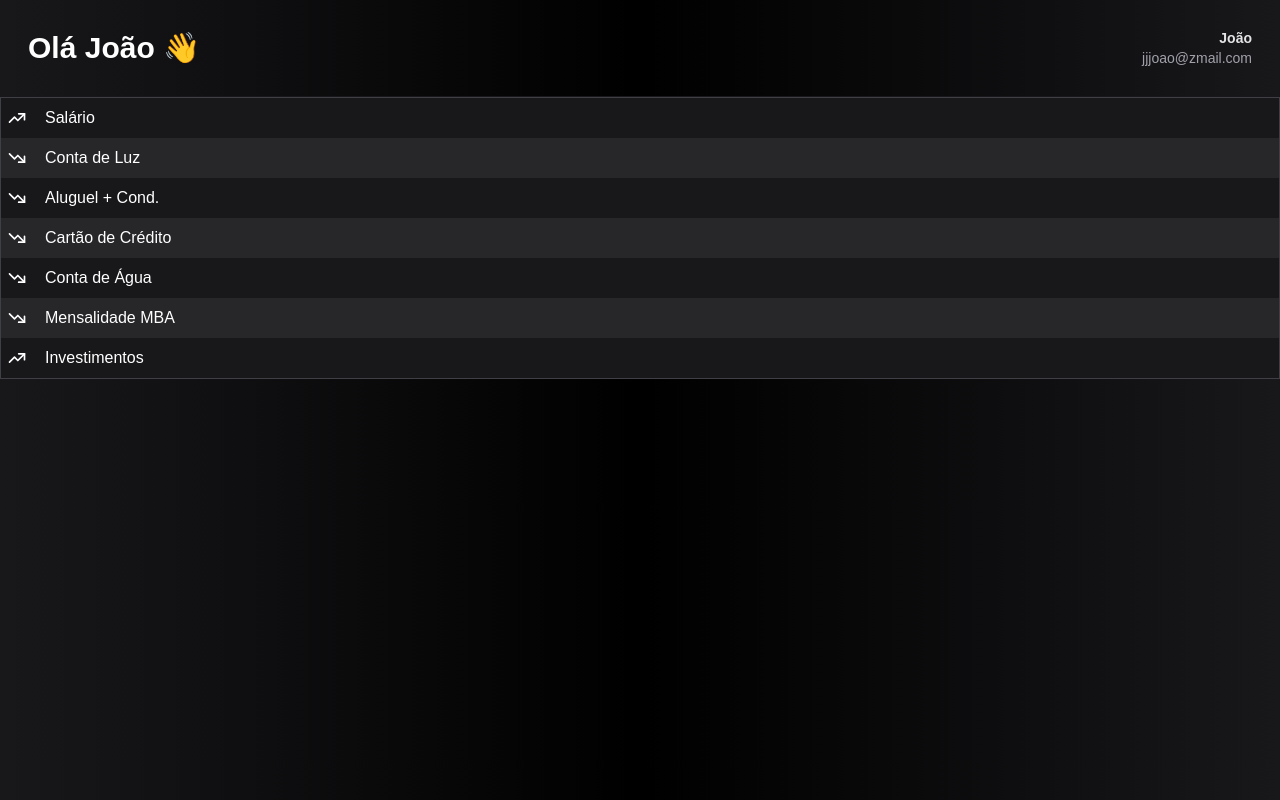
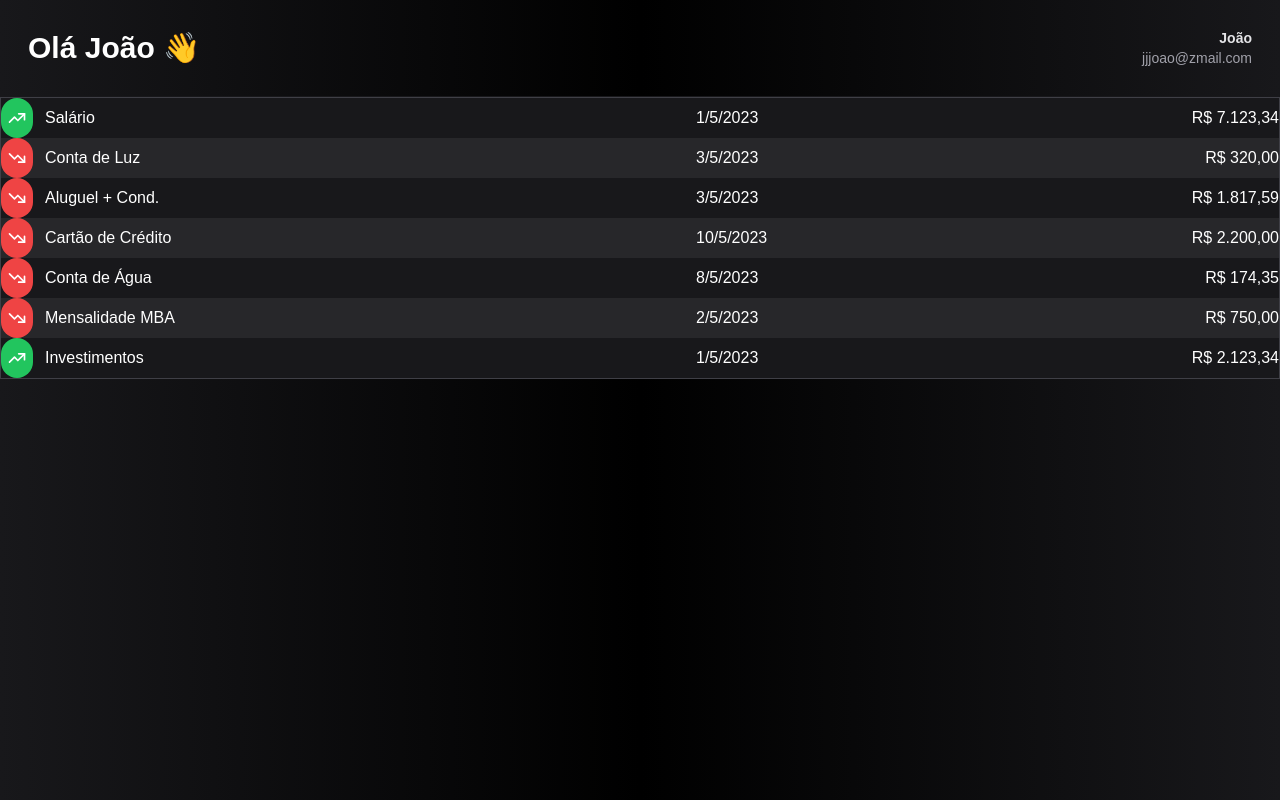
Before and after one commit to FredericoGSilva/bitcent, a Next.js app: page / in a window 1280 px wide. Built offline with nearby package versions, Linux system fonts and the light colour scheme.

Commit message:
In the utils folder, the functions formatDate and formatMoney were created and used in the subcomponent List.tsx to format date and money.

```diff
--- a/src/components/finance/List.tsx
+++ b/src/components/finance/List.tsx
@@ -1,4 +1,6 @@
 import Transaction from "@/logic/core/finances/Transaction"
+import formatDate from "@/logic/utils/formatDate"
+import formatMoney from "@/logic/utils/formatMoney"
 import { IconTrendingDown, IconTrendingUp } from "@tabler/icons-react"
 
 interface ListProps {
@@ -12,6 +14,7 @@ export default function List(props: ListProps) {
             <span className={`
                 flex justify-center items-center
                 h-8 w-8 sm:h-10 p-1.5 rounded-full
+                ${transaction.type === 'recipe' ? 'bg-green-500' : 'bg-red-500'}
             `}>
                 {transaction.type === 'recipe' ? <IconTrendingUp /> : <IconTrendingDown />}
             </span>
@@ -27,6 +30,8 @@ export default function List(props: ListProps) {
             `}onClick={() => props.selectTransaction?.(transaction)} >
                 {renderType(transaction)}
                 <span className="w-full md:w-1/2">{transaction.description}</span>
+                <span className="hidden md:inline flex-1">{formatDate.ddmmyy.format(transaction.date)}</span>
+                <span>{formatMoney.format(transaction.value)}</span>
             </div>
         )
     }
--- /dev/null
+++ b/src/logic/utils/formatDate.ts
@@ -0,0 +1,7 @@
+export default class formatDate {
+    static ddmmyy = {
+        format(date: Date, separator: string = "/"): string {
+            return `${date.getDate()}${separator}${date.getMonth() + 1}${separator}${date.getFullYear()}`
+        }
+    }
+}
--- /dev/null
+++ b/src/logic/utils/formatMoney.ts
@@ -0,0 +1,11 @@
+export default class formatMoney {
+
+    private static _language = "pt-br"
+    private static _currency = "BRL"
+
+    static format(num: number): string {
+        return (num ?? 0).toLocaleString(formatMoney._language, {
+            style: "currency", currency: formatMoney._currency
+        })
+    }
+}
```
